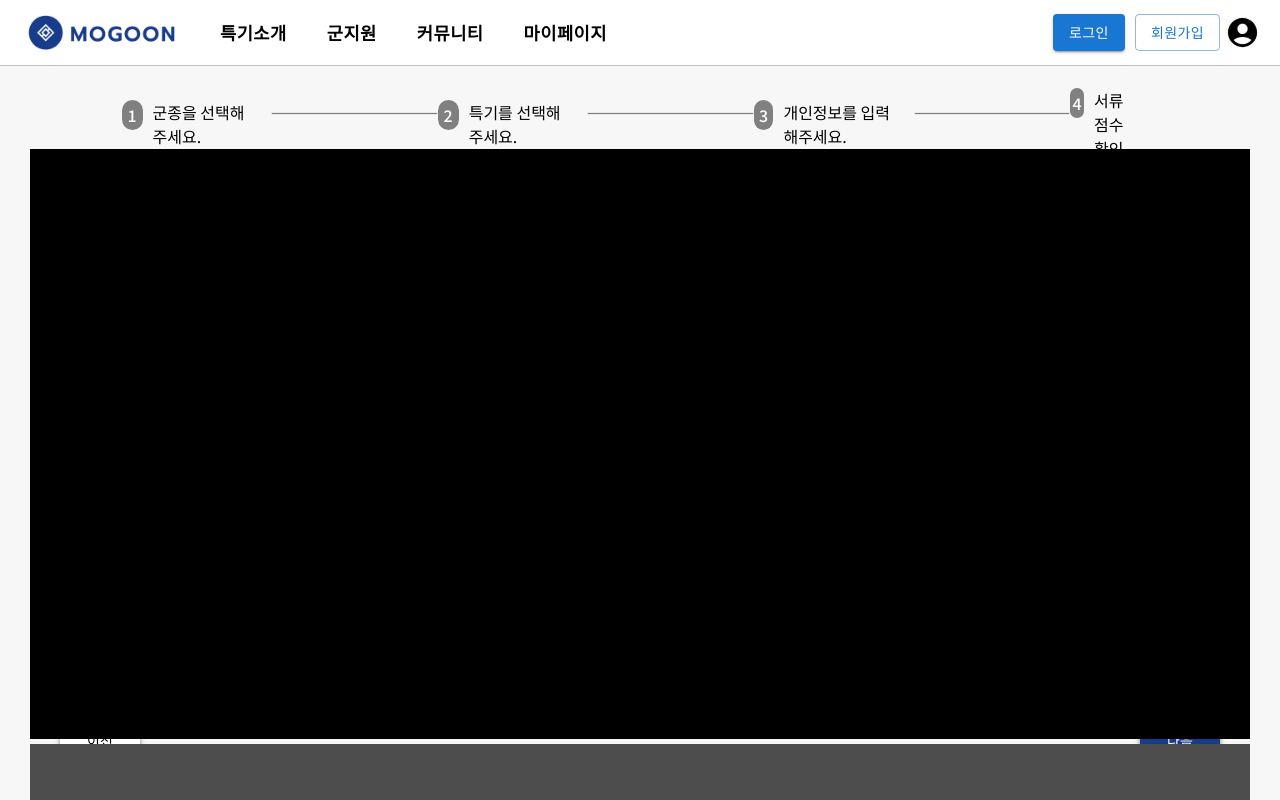
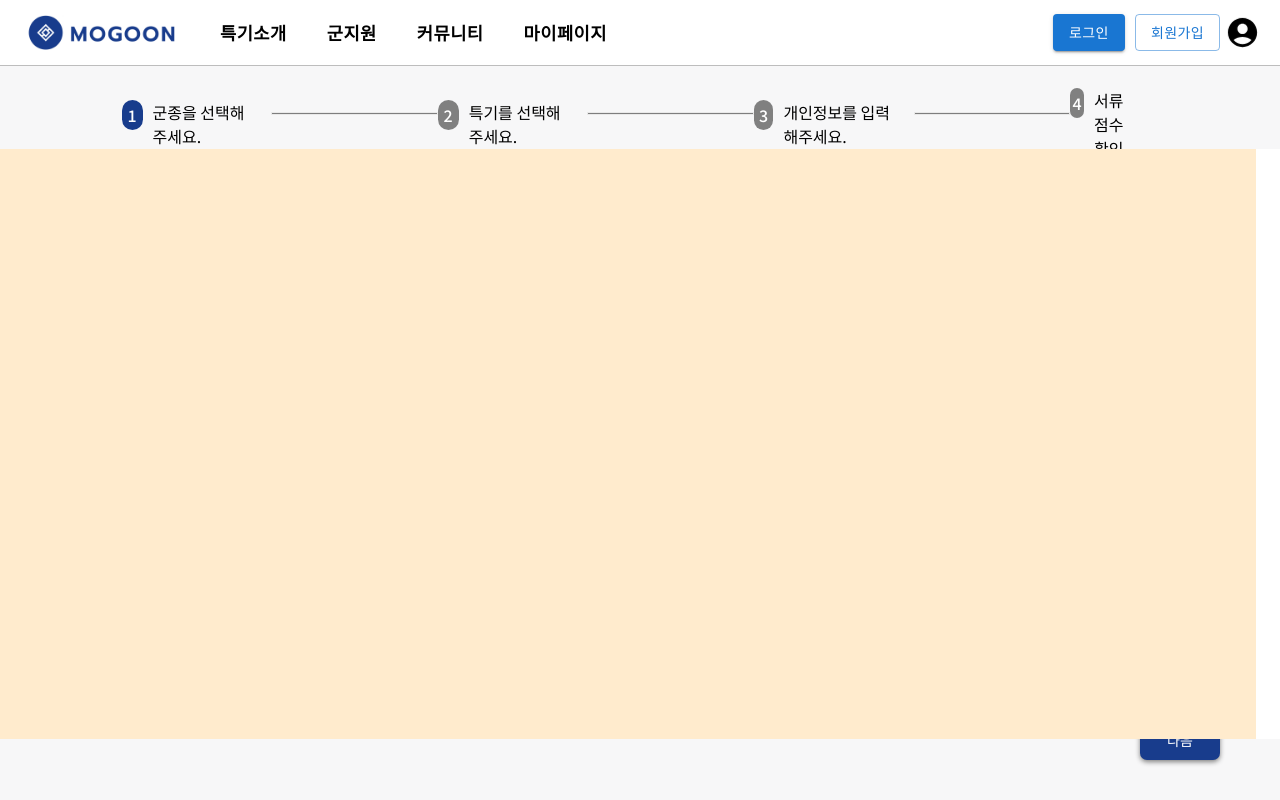
Before and after one commit to osamhack2022/WEB_MoGoon_PatAndMat, a React (Create React App) app in the folder WEB(FE)/mogoon/: page /Enlist in a window 1280 px wide. Built offline with nearby package versions, Linux system fonts and the light colour scheme.

Commit message:
UPDATE : Enlist slide

```diff
--- a/WEB(FE)/mogoon/src/components/Enlist/Enlist.js
+++ b/WEB(FE)/mogoon/src/components/Enlist/Enlist.js
@@ -5,56 +5,68 @@ import "../../css/Enlist.css"
 let Enlist = (props) => {
     const slideRef = useRef();
     const [slideindex, setSlideindex] = useState(1);
+    const [btnstyle, setbtnstyle] = useState();
 
-    const handelpre =()=>{
-        console.log(slideRef.current.offsetWidth);
-        setSlideindex(slideindex-1);
-        slideRef.current.style.transform = `translateX(+${slideRef.current.offsetWidth * slideindex}px)`;
+    const handelpre = () => {
+        let t1 = slideindex - 1
+        setSlideindex(t1);
+        slideRef.current.style.transform = `translateX(-${slideRef.current.offsetWidth / 4 * (t1 - 1)}px)`;
     }
 
-    const handelnext =()=>{
-        setSlideindex(slideindex+1);
-        console.log(slideRef.current.offsetWidth * slideindex);
-        slideRef.current.style.transform = `translateX(-${slideRef.current.offsetWidth * slideindex}px)`;
+    const handelnext = () => {
+        let t2 = slideindex + 1;
+        setSlideindex(t2);
+        slideRef.current.style.transform = `translateX(-${slideRef.current.offsetWidth / 4 * slideindex}px)`;
+    }
+
+    let stSteps = ["군종을 선택해주세요.", "특기를 선택해주세요.", "개인정보를 입력해주세요.", "서류 점수 확인"];
+
+    let StepItem = () => {
+
+        return (
+            stSteps.map((item, index) => (
+                <div>
+                    <div className={slideindex === (index + 1) ? "steps-index-active" : "steps-index"}>{index + 1}</div>
+                    <span style={{ marginRight: "20px" }}>{item}</span>
+                    <hr className={`steps-hr${index}`} />
+                </div>
+            ))
+        );
     }
 
     return (
         <div className='Enlist-wrap'>
-            <button className='btnpre' onClick={handelpre}>이전</button>
-            <button className='btnnext' onClick={handelnext}>다음</button>
+            <button className={slideindex === 1 ? "btnblock" : "btnpre"} onClick={handelpre}>이전</button>
+            <button className={slideindex === 4 ? "btnblock" : "btnnext"} onClick={handelnext}>다음</button>
             <div className='stepper-wrap'>
                 <StepItem />
             </div>
-            <div className='stepper-content' name={slideindex} ref={slideRef}>
+            <div className='stepper-content' ref={slideRef}>
                 <div className='stepper-content-inner'>
-
+                    <Content1/>
                 </div>
                 <div className='stepper-content-inner'>
-
+                    {/* <Content1/> */}
                 </div>
                 <div className='stepper-content-inner'>
-
+                    안녕하세요2
                 </div>
                 <div className='stepper-content-inner'>
-
+                    안녕하세요3
                 </div>
             </div>
         </div>
     );
 };
 
-let stSteps = ["군종을 선택해주세요.", "특기를 선택해주세요.", "개인정보를 입력해주세요.", "서류 점수 확인"];
+const Content1 = () => {
 
-let StepItem = () => {
+    return(
+        <div className='content1-wrap'>
+            <div>
 
-    return (
-        stSteps.map((item, index) => (
-            <div>
-                <div className='steps-index'>{index + 1}</div>
-                <span style={{ marginRight: "20px" }}>{item}</span>
-                <hr className={`steps-hr${index}`} />
             </div>
-        ))
+        </div>
     );
 }
 
--- a/WEB(FE)/mogoon/src/css/Enlist.css
+++ b/WEB(FE)/mogoon/src/css/Enlist.css
@@ -19,6 +19,7 @@
 }
 
 .btnpre, .btnnext{
+    display: block;
     position: absolute;
     border: none;
     width: 80px;
@@ -45,6 +46,10 @@
     right: 60px;
 }
 
+.btnblock{
+    display: none;
+}
+
 .stepper-wrap>div {
     width: auto;
     display: inline-block;
@@ -53,18 +58,25 @@
     justify-content: center;
 }
 
-.steps-index {
+.steps-index-active, .steps-index {
     display: inline-flex;
     justify-content: center;
     align-items: center;
     text-align: center;
     border-radius: 15px;
     margin-right: 10px;
-    background-color: gray;
     color: white;
     width: 30px;
     height: 30px;
     font-weight: 500;
+}
+
+.steps-index{
+    background-color: gray;
+}
+
+.steps-index-active{
+    background-color: #183C8C;
 }
 
 hr{
@@ -80,31 +92,31 @@ hr{
 }
 
 .stepper-content{
-    width: 100%;
+    position: relative;
+    left: -30px;
+    margin-right: 0px;
+    margin-left: auto;
+    width: 500%;
     height: 88%;
     overflow: scroll;
     transition: 1s;
     overflow: visible;
-    display: inline-block;
-    /* transform: translateX(1000px); */
-    /* display: inline-block; */
 }
 
 .stepper-content-inner{
-    width: 100%;
+    width: 25%;
     height: 100%;
     display: inline-block;
+    vertical-align: top;
+    padding: 0 30px 0 0px;
+    box-sizing: border-box;
+    background-color: white;
 }
 
-.stepper-content-inner:nth-child(1){
-    background-color: black;
+.content1-wrap{
+    width: 84%;
+    height: 100%;
+    background-color: blanchedalmond;
+
+    text-align: right;
 }
-.stepper-content-inner:nth-child(2){
-    background-color: rgb(77, 77, 77);
-}
-.stepper-content-inner:nth-child(3){
-    background-color: rgb(134, 134, 134);
-}
-.stepper-content-inner:nth-child(4){
-    background-color: rgb(231, 231, 231);
-}
```
